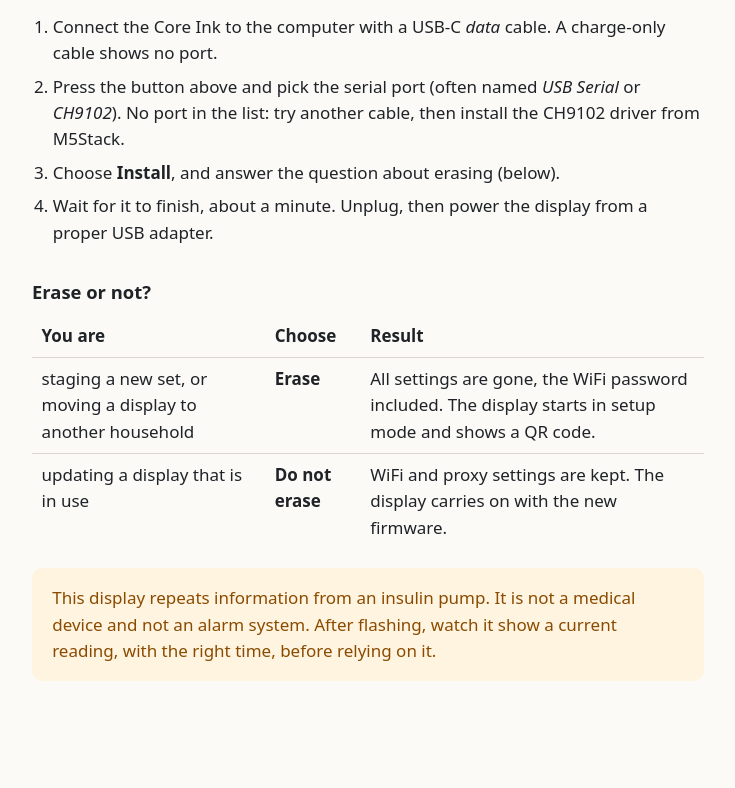
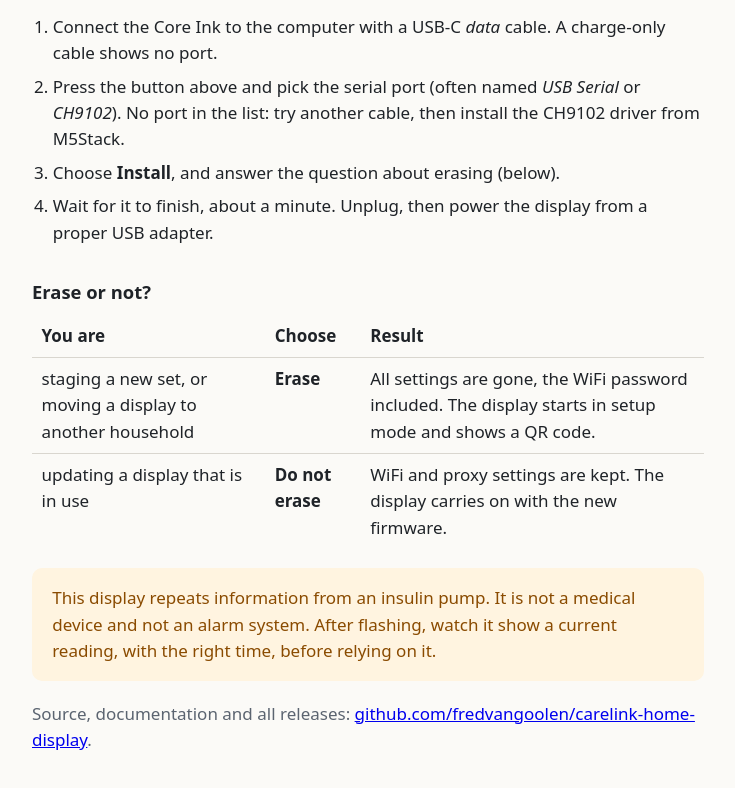
Before and after one commit to fredvangoolen/carelink-home-display, a plain HTML site: page docs/flasher/index.html in a window 1280 px wide. Shown: the part 318-1106 px from the top of the page, without its empty margins (272-1007 px from the left). Before the commit the page ends 1083 px from the top, so only its background shows below. Drawn offline with Linux system fonts and the light colour scheme.

Commit message:
Docs: point to the browser flasher from the home page and the firmware
The flasher page was only mentioned in staging-setup.md, with a
placeholder address. It is now the first thing for the display:

- README: a section "Put the firmware on a display from your browser",
  and step 2 of Getting started links the page directly.
- firmware/README.md (new; the home page's table linked a bare listing)
  and firmware/minimed-coreink/README.md open with the flasher link and
  the latest release.
- staging-setup.md: the real address instead of <owner>, the latest
  release linked, and "do not erase" for a display in use.
- testing.md: the first release updated a display in use without erasing,
  no problems; erasing on a new board is not tried yet.
- The flasher page links back to the repository (published with the next
  release).

Co-Authored-By: Claude Opus 5.5 <noreply@anthropic.com>

```diff
--- a/docs/flasher/index.html
+++ b/docs/flasher/index.html
@@ -56,6 +56,8 @@
   <div class="card warn">
     This display repeats information from an insulin pump. It is not a medical device and not an alarm system. After flashing, watch it show a current reading, with the right time, before relying on it.
   </div>
+
+  <p class="lead">Source, documentation and all releases: <a href="https://github.com/fredvangoolen/carelink-home-display">github.com/fredvangoolen/carelink-home-display</a>.</p>
 </main>
 <script type="module">
   // Show which release this page carries; the page works without it.
```
Also changed, not shown: 5 other files.
